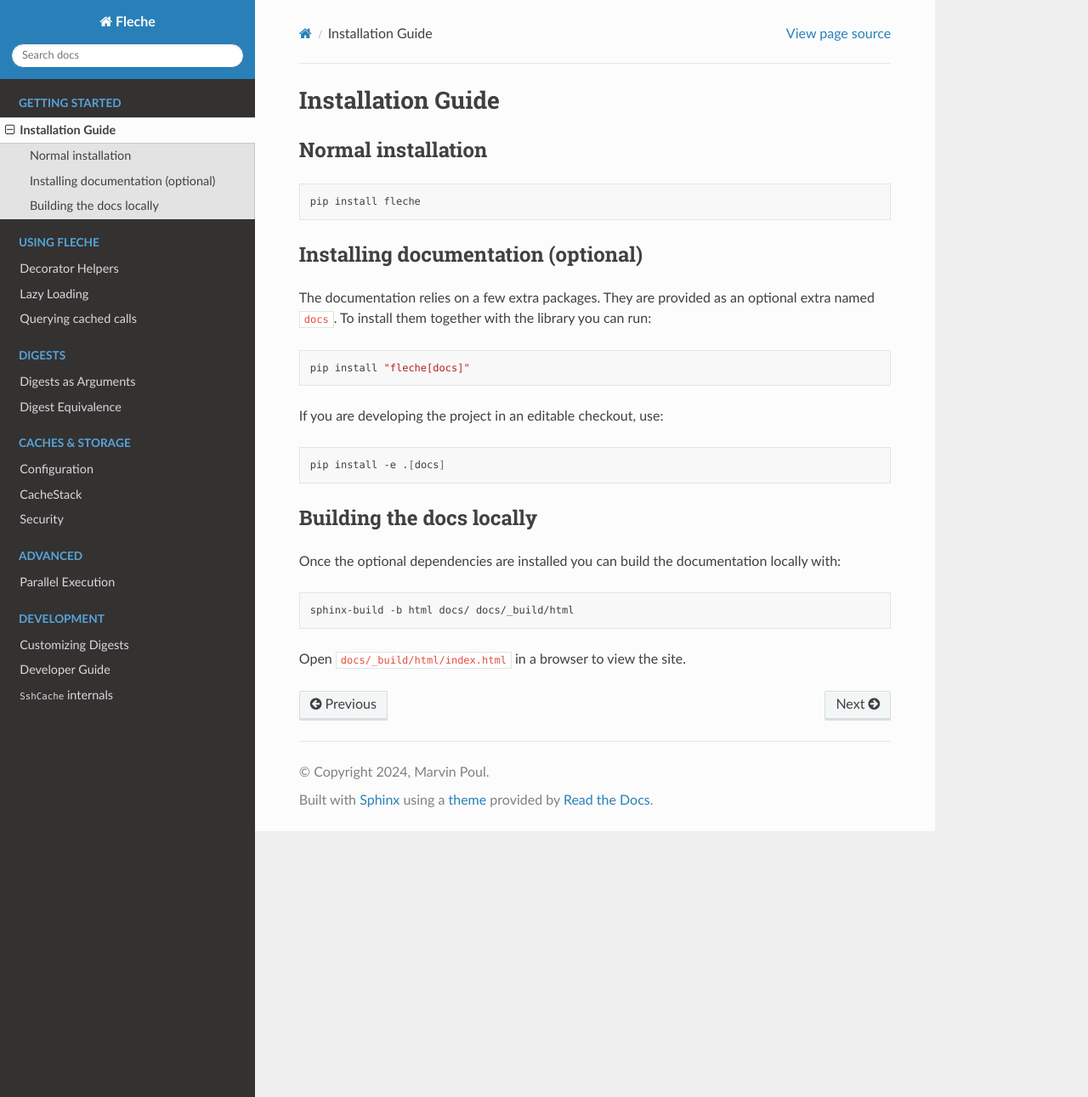
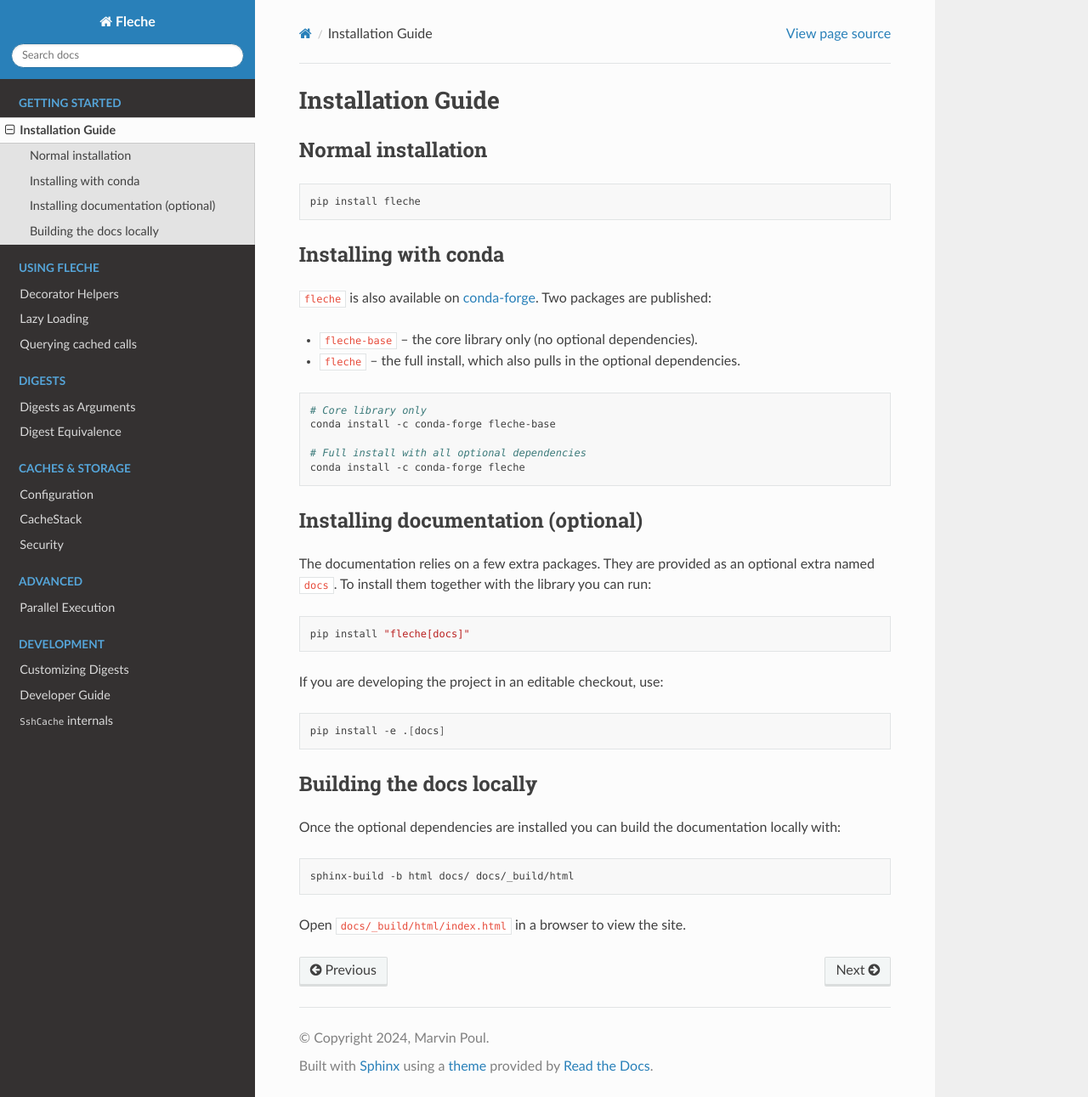
Before and after one commit to pmrv/fleche, a Sphinx documentation site: the page built from docs/installation.rst, in a window 1280 px wide and 1291 px high. Shown: the whole window at 85% size. Built offline with Sphinx 7.4.7 and the Read the Docs theme 3.1.0, drawn with Linux system fonts in a browser that asks for light colours; pages that are not in the unit, such as notebooks, are missing from menus.

Commit message:
docs: add conda-forge installation instructions
Point users to the newly published conda-forge packages: fleche-base
(core library) and fleche (full install with optional dependencies).

https://claude.ai/code/session_01BGe3o5E26TpaXz9S9sJaHh

```diff
--- a/docs/installation.rst
+++ b/docs/installation.rst
@@ -7,6 +7,23 @@ Normal installation
 .. code-block:: bash
 
    pip install fleche
+
+Installing with conda
+---------------------
+
+``fleche`` is also available on `conda-forge <https://conda-forge.org/>`_. Two
+packages are published:
+
+* ``fleche-base`` -- the core library only (no optional dependencies).
+* ``fleche`` -- the full install, which also pulls in the optional dependencies.
+
+.. code-block:: bash
+
+   # Core library only
+   conda install -c conda-forge fleche-base
+
+   # Full install with all optional dependencies
+   conda install -c conda-forge fleche
 
 Installing documentation (optional)
 -----------------------------------
```
Also changed, not shown: README.md (+16 -0 lines).
